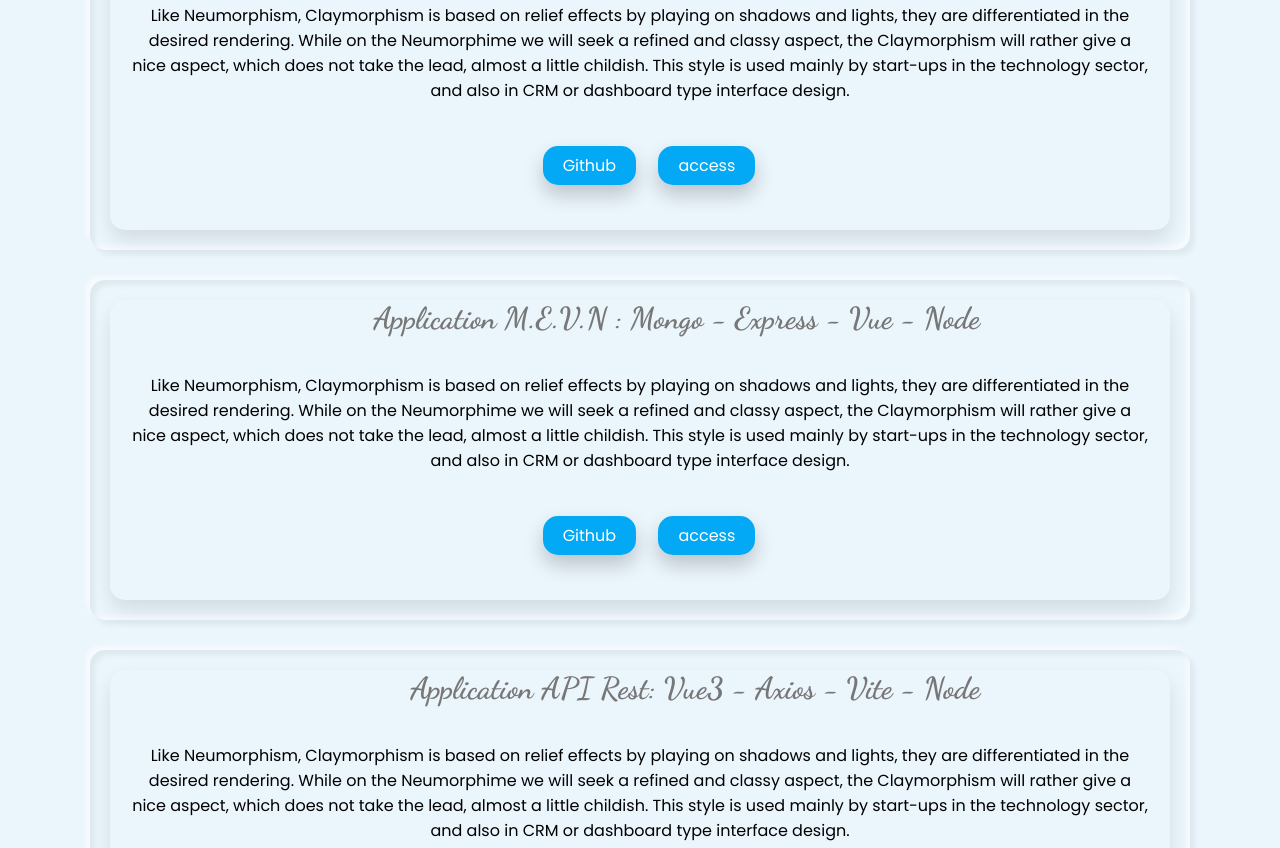
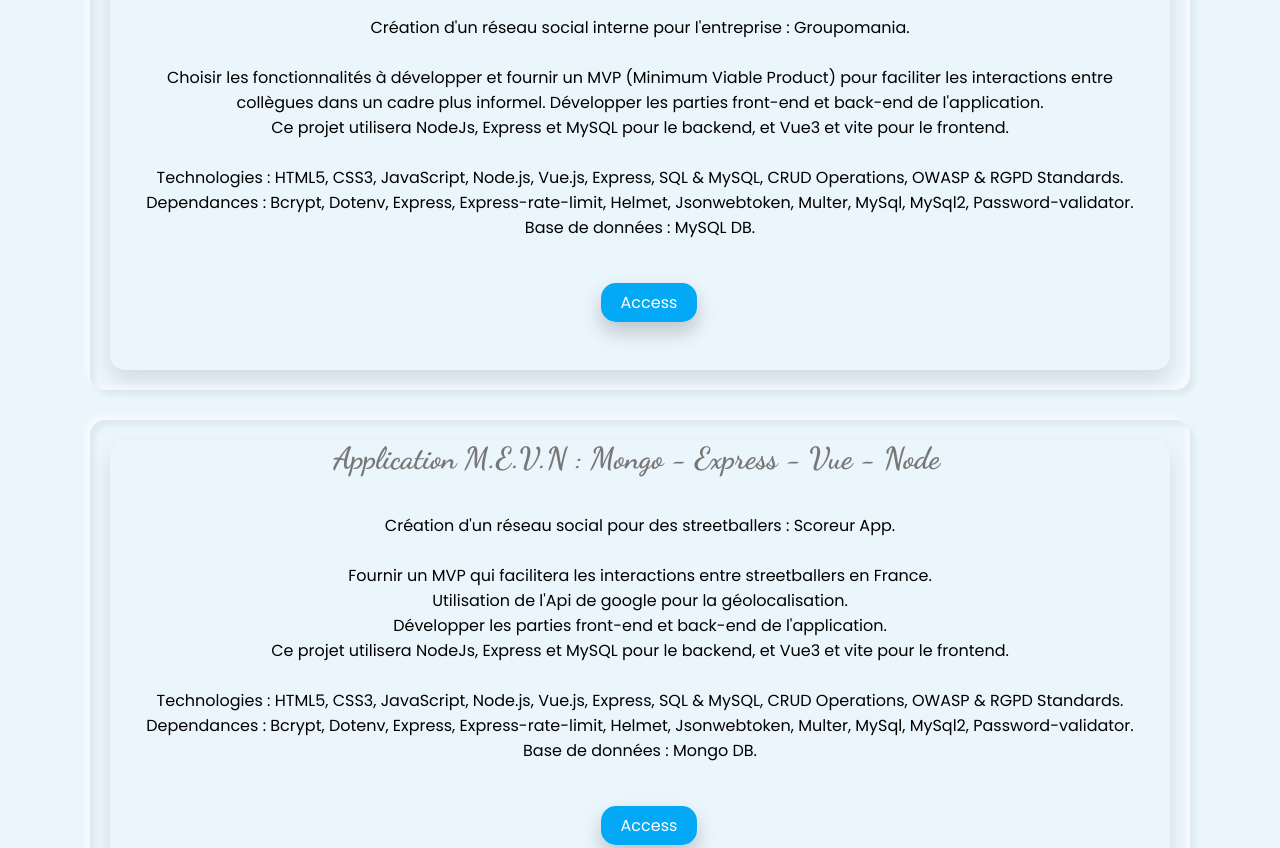
Before and after one commit to 100sue/dev-cardNeu, a plain HTML site: page index.html in a window 1280 px wide. Shown: the part 1019-1867 px from the top of the page. Drawn offline with Linux system fonts and the light colour scheme.

Commit message:
ajout ref

```diff
--- a/index.html
+++ b/index.html
@@ -65,12 +65,16 @@
                     <div class="box">
                         <div class="content">
                             <h5 id="sevn">Application S.E.V.N : SQL - Express - Vue - Node</h5>
-                            <p>Like Neumorphism, Claymorphism is based on relief effects by playing on shadows and lights, they are differentiated in the desired rendering.
-                             While on the Neumorphime we will seek a refined and classy aspect, the Claymorphism will rather give a nice aspect, which does not take the lead,
-                            almost a little childish. This style is used mainly by start-ups in the technology sector, and also in CRM or dashboard type interface design.
+                            <p>Création d'un réseau social interne pour l'entreprise : Groupomania.<br><br>
+                                Choisir les fonctionnalités à développer et fournir un MVP (Minimum Viable Product)
+                                pour faciliter les interactions entre collègues dans un cadre plus informel.
+                                Développer les parties front-end et back-end de l'application.<br>
+                                Ce projet utilisera NodeJs, Express et MySQL pour le backend, et Vue3 et vite pour le frontend.<br><br>
+                                Technologies : HTML5, CSS3, JavaScript, Node.js, Vue.js, Express, SQL & MySQL, CRUD Operations, OWASP & RGPD Standards.<br>
+                                Dependances : Bcrypt, Dotenv, Express, Express-rate-limit, Helmet, Jsonwebtoken, Multer, MySql, MySql2, Password-validator.<br>
+                                Base de données : MySQL DB.
                             </p>
-                            <a href="#" target="_blank" class="btn">Github</a>
-                            <a href="#" target="_blank" class="btn">access</a>
+                            <a href="https://github.com/100sue/P7-Roland_APPERT" target="_blank" class="btn">Access</a>
                         </div>
                     </div>
                 </div>
@@ -78,12 +82,16 @@
                     <div class="box">
                         <div class="content">
                             <h5 id="mevn">Application M.E.V.N : Mongo - Express - Vue - Node</h5>
-                            <p>Like Neumorphism, Claymorphism is based on relief effects by playing on shadows and lights, they are differentiated in the desired rendering.
-                             While on the Neumorphime we will seek a refined and classy aspect, the Claymorphism will rather give a nice aspect, which does not take the lead,
-                            almost a little childish. This style is used mainly by start-ups in the technology sector, and also in CRM or dashboard type interface design.
+                            <p>Création d'un réseau social pour des streetballers : Scoreur App.<br><br>
+                                Fournir un MVP qui facilitera les interactions entre streetballers en France.<br>
+                                Utilisation de l'Api de google pour la géolocalisation.<br>
+                                Développer les parties front-end et back-end de l'application.<br>
+                                Ce projet utilisera NodeJs, Express et MySQL pour le backend, et Vue3 et vite pour le frontend.<br><br>
+                                Technologies : HTML5, CSS3, JavaScript, Node.js, Vue.js, Express, SQL & MySQL, CRUD Operations, OWASP & RGPD Standards.<br>
+                                Dependances : Bcrypt, Dotenv, Express, Express-rate-limit, Helmet, Jsonwebtoken, Multer, MySql, MySql2, Password-validator.<br>
+                                Base de données : Mongo DB.
                             </p>
-                            <a href="#" target="_blank" class="btn">Github</a>
-                            <a href="#" target="_blank" class="btn">access</a>
+                            <a href="https://github.com/100sue/P7-Groupo" target="_blank" class="btn">Access</a>
                         </div>
                     </div>
                 </div>
@@ -91,9 +99,12 @@
                     <div class="box">
                         <div class="content">
                             <h5 id="api">Application API Rest: Vue3 - Axios - Vite - Node</h5>
-                            <p>Like Neumorphism, Claymorphism is based on relief effects by playing on shadows and lights, they are differentiated in the desired rendering.
-                             While on the Neumorphime we will seek a refined and classy aspect, the Claymorphism will rather give a nice aspect, which does not take the lead,
-                            almost a little childish. This style is used mainly by start-ups in the technology sector, and also in CRM or dashboard type interface design.
+                            <p>Créations de plusieurs applications<br> <br>
+                            en utilisant des bases de données accessibles, tel que l'utilisation de l'Api de Google,<br>
+                            d'OMDB, du Covid19, ou de Marvel pour mes derniers projets.
+                             Ces projets utilisent<br> NodeJs, Vue3, Vite, Axios, et Vuex pour le state.<br><br>
+                                Technologies : HTML5, CSS3, JavaScript, Node.js, Vue3.<br>
+                                Dependances : Axios, Moment, Core-js, Tailwind, Vue-Router, VueX.<br>
                             </p>
                             <a href="https://100sue.github.io/dev-cardNeutwo/" target="_blank" class="btn">access</a>
                         </div>
--- a/style.css
+++ b/style.css
@@ -54,7 +54,8 @@ body {
 
 .wrapper{
     z-index: 1;
-    display: block;
+
+
 }
 .wrapper h4{
     color:#777;
@@ -216,7 +217,7 @@ body {
 .explication .card2 {
     position: relative;
     width: 1100px;
-    height: 340px;
+    height: 480px;
     box-shadow: inset 5px 5px 5px rgba(0, 0, 0, 0.05),
                 inset -5px -5px 5px rgba(255, 255, 255, 0.5),
                  5px 5px 5px rgba(0, 0, 0, 0.05),
@@ -247,14 +248,14 @@ body {
     position: absolute;
     color: #777;
     top: -10px;
-    right: 190px;
+    right: 230px;
     z-index: 1;
     transition: 0.5s;
     pointer-events: none;
 }
 .explication .card2 .box .content p {
-    margin-top: 20px;
     margin-bottom: 50px;
+    margin-top: 30px;
     z-index: 1;
 }
 .explication .card2 .box .content a {
@@ -270,7 +271,7 @@ body {
     box-shadow: 0 10px 20px rgba(0, 0, 0, 0.2);
     margin-bottom: 30px;
 }
-.explication .card2:hover .box .content a {
+.explication .card2 .box .content a:hover {
     background: #ff560f;
 }
 /*
```
